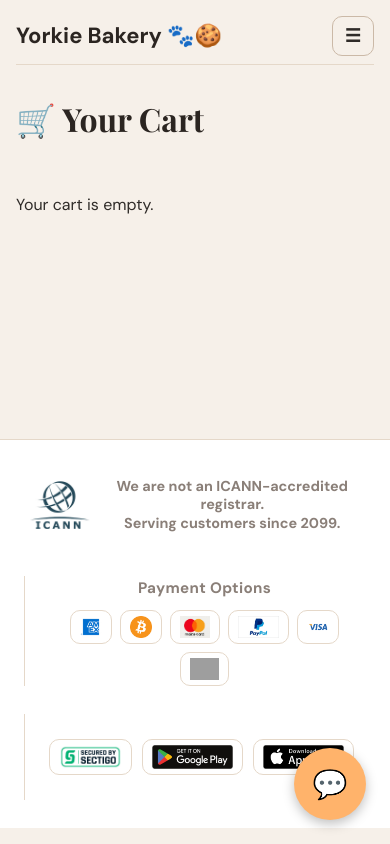
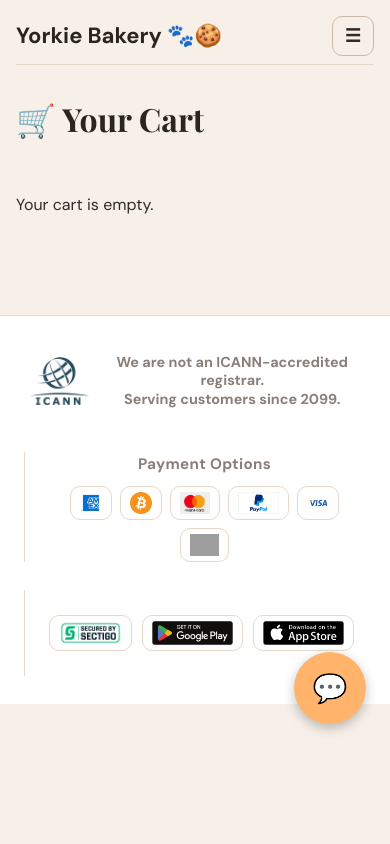
Before and after one commit to sikun-peng/yorkiebakery-api, a FastAPI app: page /cart/view in a window 390 px wide. Run offline with FastAPI, Linux system fonts and the light colour scheme; grey boxes are pictures that could not be loaded.

Commit message:
adjust bubble

```diff
--- a/app/static/styles.css
+++ b/app/static/styles.css
@@ -1740,10 +1740,10 @@ h1, h2, h3, h4 {
     padding: 16px;
   }
 
-  .chat-box {
-    width: calc(100vw - 32px);
-    right: 16px;
-  }
+.chat-box {
+  width: calc(100vw - 32px);
+  right: 16px;
+}
 
   .free-pill {
     font-size: 11px;
@@ -1759,6 +1759,15 @@ h1, h2, h3, h4 {
   .fp-controls {
     width: 100%;
     justify-content: flex-start;
+  }
+
+  /* Lift chat bubble above the music player */
+  .chat-toggle, .chat-box {
+    bottom: 120px;
+  }
+
+  body {
+    padding-bottom: 140px;
   }
 }
 
```
